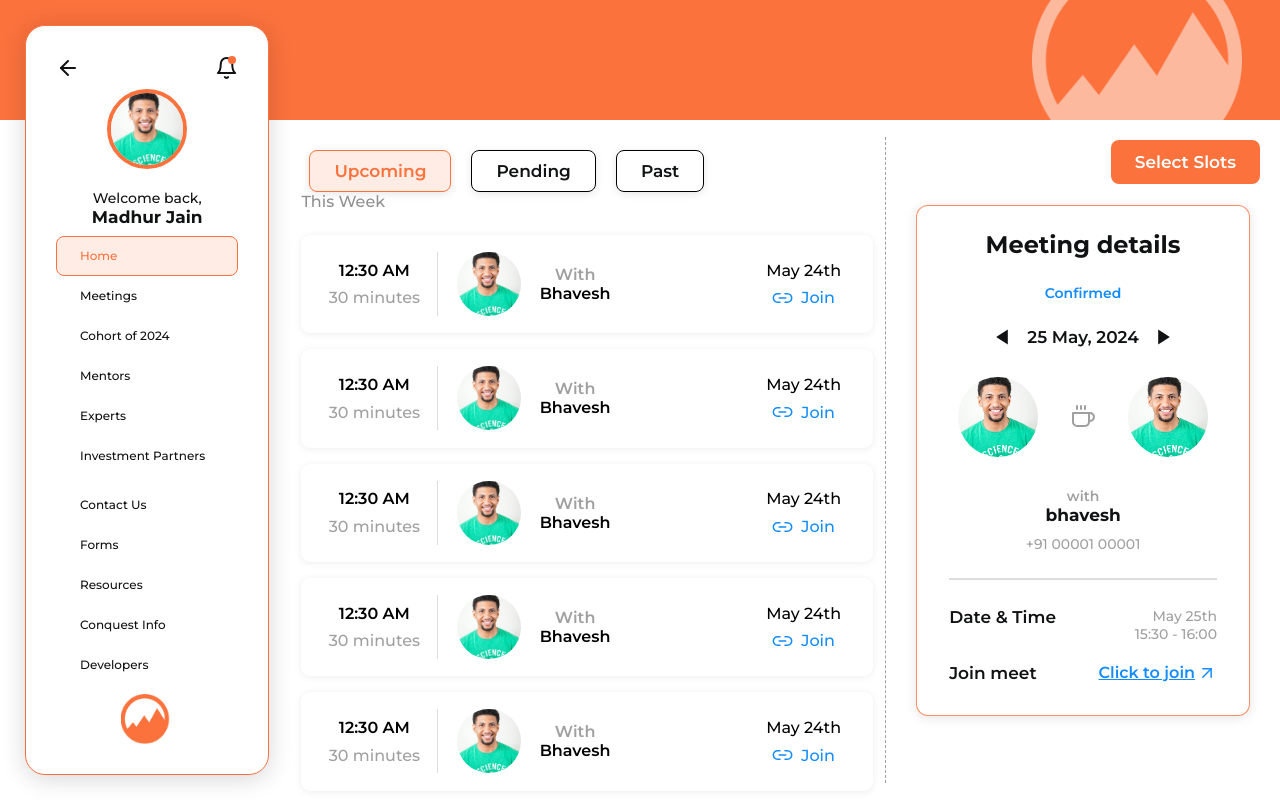
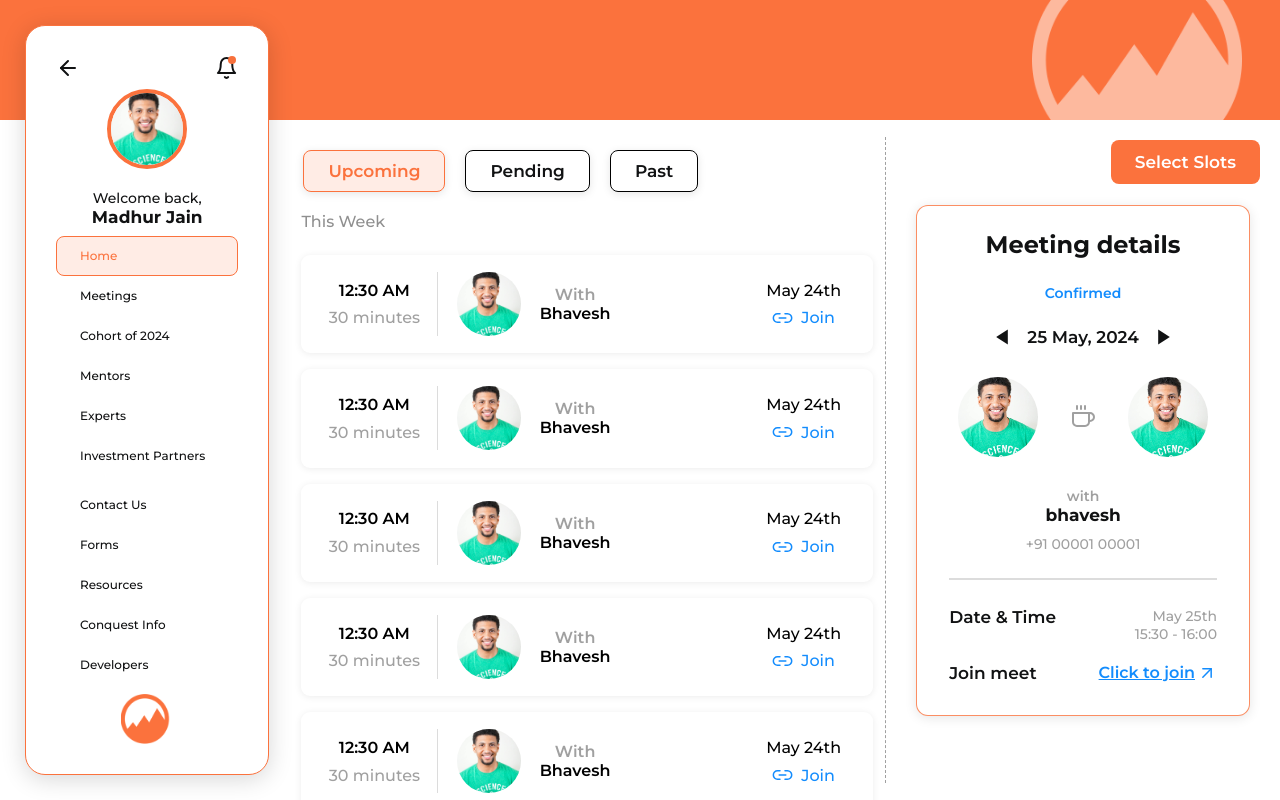
Before and after one commit to dvm-bitspilani/cel-conquest-2024, a React (Vite) app: page /dashboard/meetings in a window 1280 px wide. Built offline with nearby package versions, Linux system fonts and the light colour scheme.

Commit message:
style: meetings list container padding

```diff
--- a/src/components/Dashboard/Sidebar/sidebar.module.scss
+++ b/src/components/Dashboard/Sidebar/sidebar.module.scss
@@ -1,6 +1,6 @@
 .sidebar {
+  width: 100%;
   min-width: 240px;
-  width: 100%;
   height: 100%;
   padding: 30px;
   border-radius: 20px;
--- a/src/routes/Dashboard/Meetings/meetings.module.scss
+++ b/src/routes/Dashboard/Meetings/meetings.module.scss
@@ -18,12 +18,13 @@
     overflow: auto;
 
     .meetingWrapper {
+      padding-top: 20px;
       overflow-y: auto;
     }
 
     .meetingsListOptionsContainer {
       padding-top: 30px;
-      padding-left: 15px;
+      padding-left: 9px;
       padding-right: 50px;
       display: flex;
       gap: 20px;
--- a/src/routes/Dashboard/dashboard.module.scss
+++ b/src/routes/Dashboard/dashboard.module.scss
@@ -20,6 +20,7 @@
   height: 100vh;
   .sidebar {
     width: 23vw;
+    min-width: 240px;
     padding: 25px;
   }
   .dashboardContent {
```
